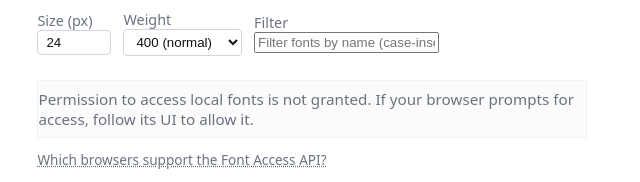
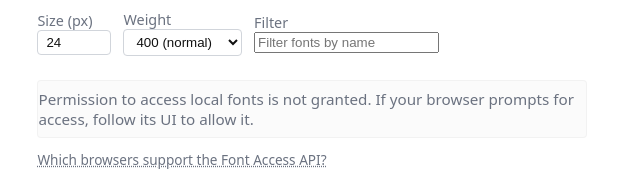
Before and after one commit to glipitch/fonts, a plain HTML site: page index.html in a window 1280 px wide. Shown: the part 292-474 px from the top of the page, 328-968 px from the left. Drawn offline with Linux system fonts and the light colour scheme.

Commit message:
Update filter input placeholder text for clarity

```diff
--- a/index.html
+++ b/index.html
@@ -43,7 +43,7 @@
         </div>
         <div class="control-group">
           <label for="filter-input">Filter</label>
-          <input id="filter-input" type="text" placeholder="Filter fonts by name (case-insensitive)" />
+          <input id="filter-input" type="text" placeholder="Filter fonts by name" />
         </div>
       </div>
 
```
